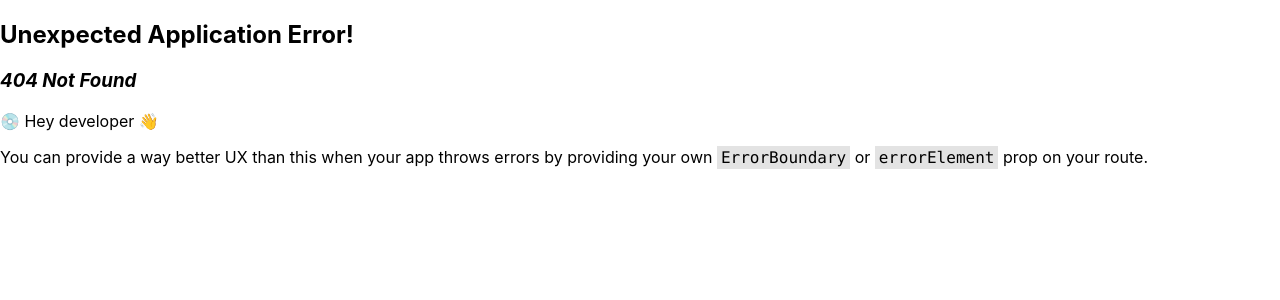
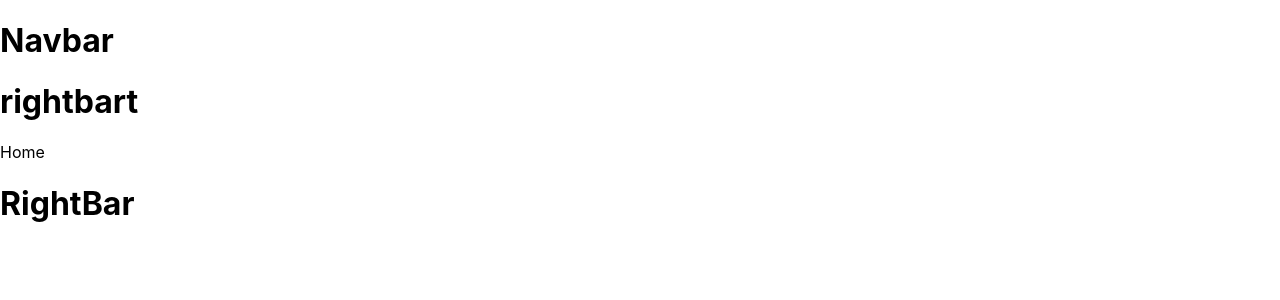
Before and after one commit to Rasujon3/youtube2022, a React (Create React App) app: page / in a window 1280 px wide. Before the commit this address had no page. Shown: the top 300 px of the page. Built offline with nearby package versions, Linux system fonts and the light colour scheme.

Commit message:
react router dom v-6 tutorial

```diff
--- a/src/App.js
+++ b/src/App.js
@@ -1,12 +1,45 @@
 import Login from "./pages/login/Login";
 import Register from "./pages/register/Register";
-import { createBrowserRouter, RouterProvider, Route } from "react-router-dom";
+import {
+  createBrowserRouter,
+  RouterProvider,
+  Route,
+  Outlet,
+} from "react-router-dom";
+import NavBar from "./components/navBar/NavBar";
+import LeftBar from "./components/leftBar/LeftBar";
+import RightBar from "./components/rightBar/RightBar";
+import Home from "./pages/home/Home";
+import Profile from "./pages/profile/Profile";
 
 function App() {
-  const layout = () => {
-    return <div></div>;
+  const Layout = () => {
+    return (
+      <div>
+        <NavBar />
+        <div>
+          <LeftBar />
+          <Outlet />
+          <RightBar />
+        </div>
+      </div>
+    );
   };
   const router = createBrowserRouter([
+    {
+      path: "/",
+      element: <Layout />,
+      children: [
+        {
+          path: "/",
+          element: <Home />,
+        },
+        {
+          path: "/profile/:id",
+          element: <Profile />,
+        },
+      ],
+    },
     {
       path: "/login",
       element: <Login />,
--- a/src/components/navBar/NavBar.jsx
+++ b/src/components/navBar/NavBar.jsx
@@ -0,0 +1,11 @@
+import React from "react";
+
+const NavBar = () => {
+  return (
+    <div>
+      <h1>Navbar</h1>
+    </div>
+  );
+};
+
+export default NavBar;
--- /dev/null
+++ b/src/components/rightBar/RightBar.jsx
@@ -0,0 +1,12 @@
+import React from "react";
+import "./rightBar.scss";
+
+const RightBar = () => {
+  return (
+    <div>
+      <h1>RightBar</h1>
+    </div>
+  );
+};
+
+export default RightBar;
```
Also changed, not shown: src/components/rightBar/rightBar.scss (added).
